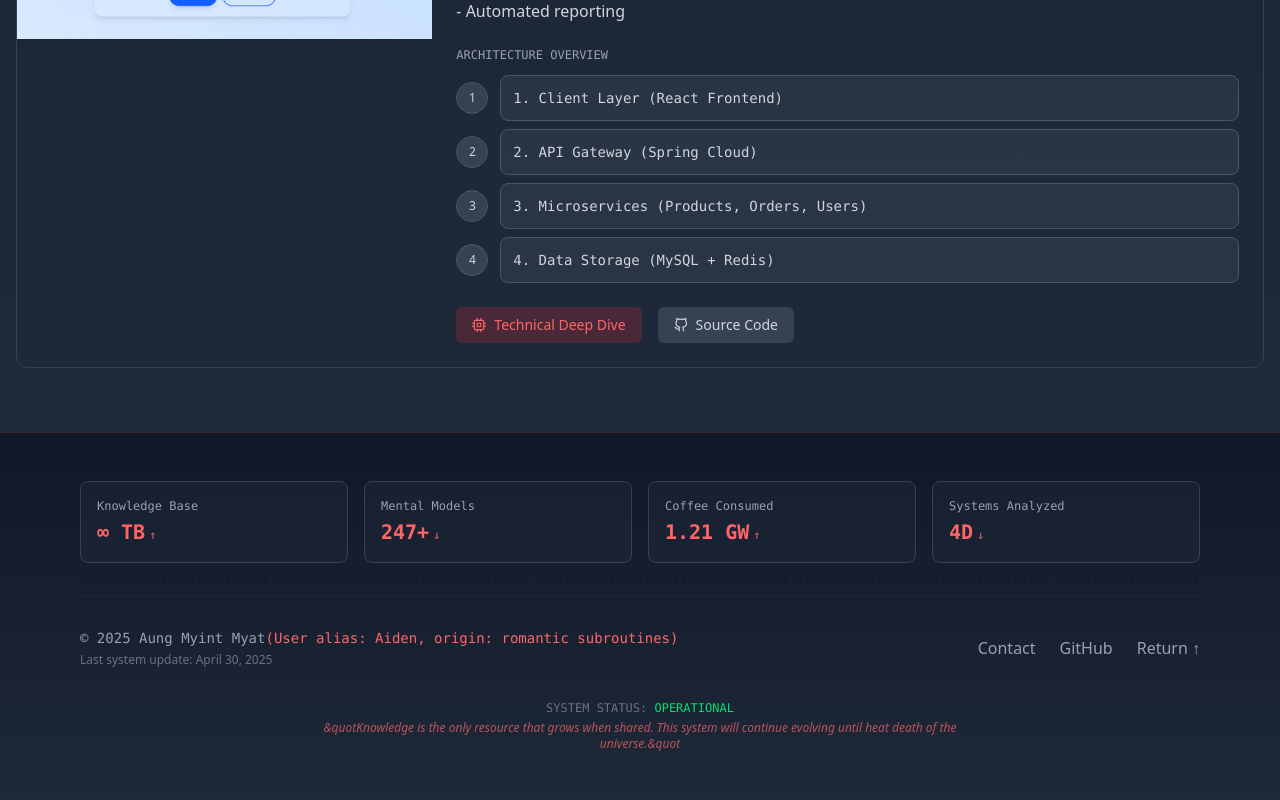
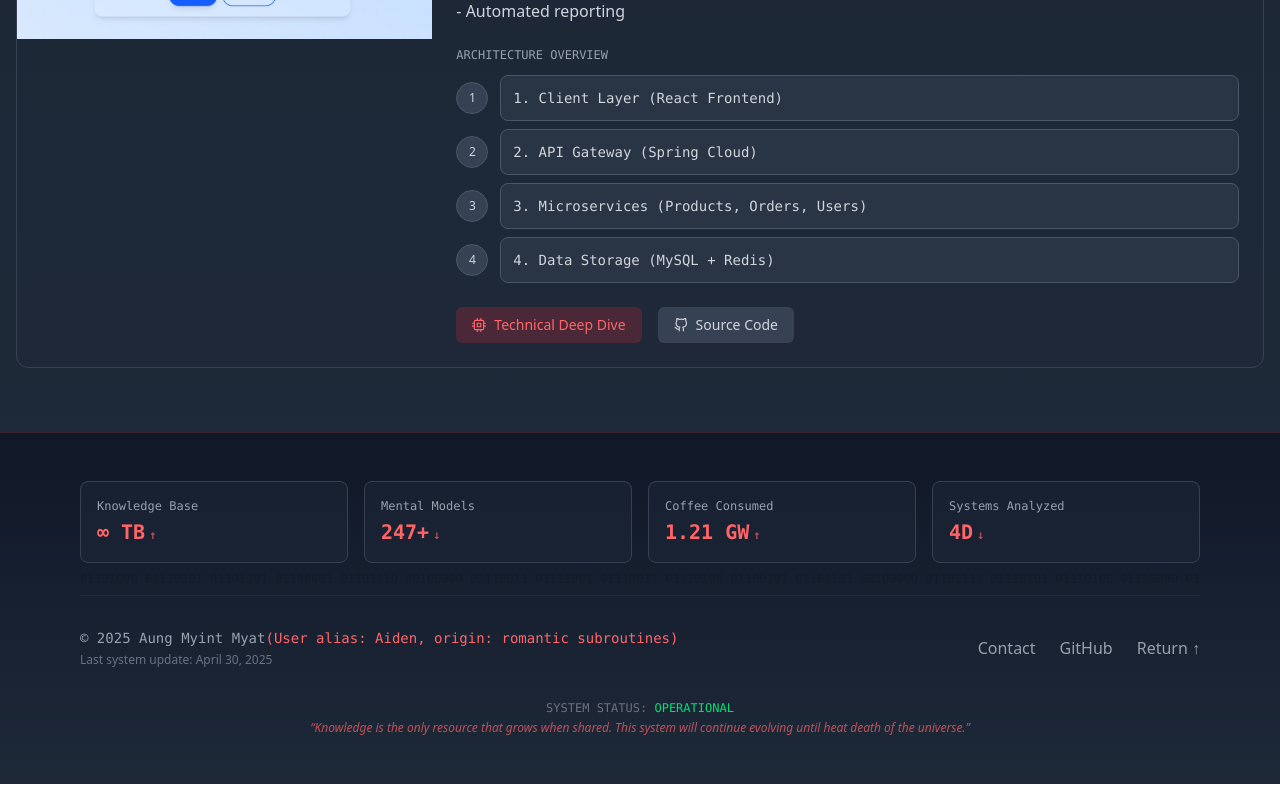
Before and after one commit to amm926616/portfolio-nextjs, a Next.js app: page /projects in a window 1280 px wide. Shown: the part 4189-4989 px from the top of the page. Built offline with nearby package versions, Linux system fonts and the light colour scheme.

Commit message:
updated quotes

```diff
--- a/src/components/home/HeroComponent.tsx
+++ b/src/components/home/HeroComponent.tsx
@@ -28,7 +28,7 @@ export default function HeroComponent() {
             </div>
             <h1 className="text-4xl md:text-5xl lg:text-6xl font-bold text-white mb-6">
               <span className="text-red-400 font-mono">{"{"}</span>
-              Aiden The One
+              Aiden
               <span className="text-red-400 font-mono">{"}"}</span>
             </h1>
             <p className="text-xl text-gray-300 mb-6">
--- a/src/components/main/Footer.tsx
+++ b/src/components/main/Footer.tsx
@@ -105,8 +105,10 @@ const Footer = () => {
             SYSTEM STATUS: <span className="text-green-400">OPERATIONAL</span>
           </p>
           <p className="text-xs text-red-400/70 italic max-w-2xl mx-auto">
-            &quotKnowledge is the only resource that grows when shared. This
-            system will continue evolving until heat death of the universe.&quot
+            <q>
+              Knowledge is the only resource that grows when shared. This system
+              will continue evolving until heat death of the universe.
+            </q>
           </p>
         </div>
       </div>
```
